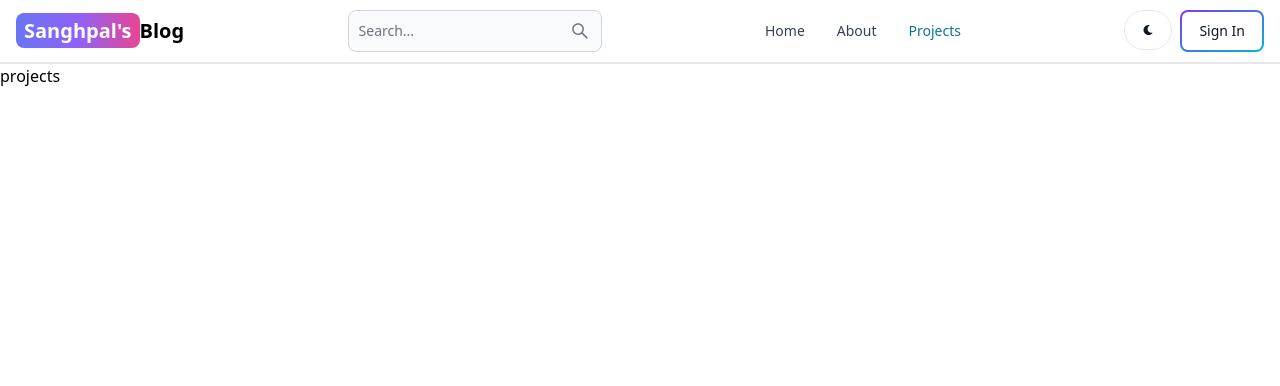
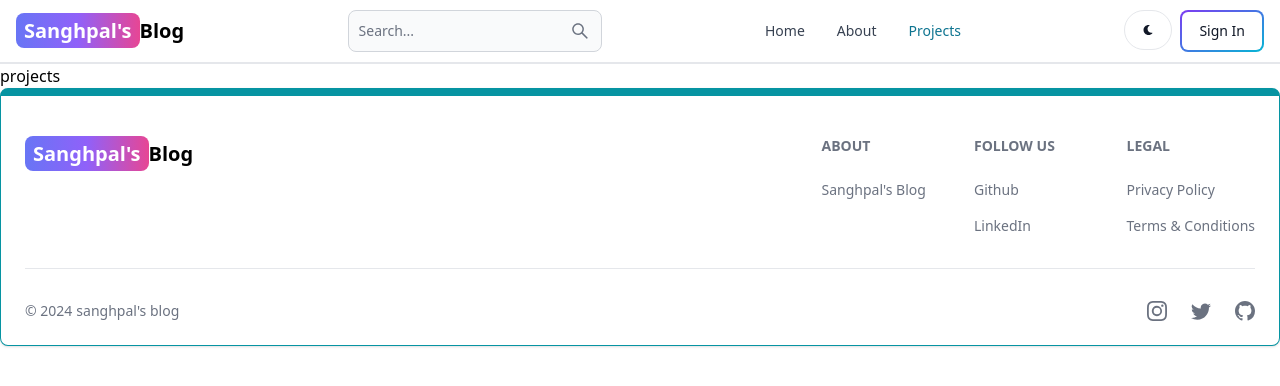
Before and after one commit to 75tyle/mern-blog, a React (Vite) app in the folder Client/: page /projects in a window 1280 px wide. Shown: the top 386 px of the page. Built offline with nearby package versions, Linux system fonts and the light colour scheme.

Commit message:
create and add the footer component

```diff
--- a/Client/src/App.jsx
+++ b/Client/src/App.jsx
@@ -7,6 +7,7 @@ import SignUp from './pages/SignUp'
 import Projects from './pages/Projects'
 import Dashboard from './pages/Dashboard'
 import Header from './components/Header'
+import FooterCom from './components/Footer'
 
 export default function App() {
   return (
@@ -20,6 +21,7 @@ export default function App() {
         <Route path='/dashboard' element={<Dashboard/>}/>
         <Route path='/projects' element={<Projects/>}/>
       </Routes>
+      <FooterCom/>
     </BrowserRouter>
   )
 }
--- /dev/null
+++ b/Client/src/components/Footer.jsx
@@ -0,0 +1,68 @@
+import { Footer } from 'flowbite-react'
+import React from 'react'
+import { Link } from 'react-router-dom'
+import {BsInstagram, BsTwitter, BsGithub} from 'react-icons/bs'
+
+export default function FooterCom() {
+  return <Footer container className='border border-t-8 border-teal-500'>
+    <div className="w-full max-w-7xl mx-auto">
+        <div className="grid w-full justify-between sm:flex md:grid-cols-1">
+            <div className="mt-5">
+            <Link to='/' className='self-center whitespace-nowrap text-lg sm:text-xl font-semibold
+            dark:text-white'>
+            <span className='px-2 py-1 bg-gradient-to-r from-indigo-500 via-purple-500
+            to-pink-500 rounded-lg text-white font-bold'>Sanghpal's</span>Blog
+             </Link>
+            </div>
+            <div className="grid grid-cols-2 gap-8  mt-4 sm:grid-cols-3 sm:gap-6">
+                <div>
+                <Footer.Title title='About' />
+                <Footer.LinkGroup col>
+                    <Footer.Link href='/about'
+                    target='_blank'
+                    rel='noopener noreferrer'>
+                        Sanghpal's Blog
+                    </Footer.Link>
+                </Footer.LinkGroup>
+                </div>
+                <div>
+                <Footer.Title title='Follow Us' />
+                <Footer.LinkGroup col>
+                    <Footer.Link href='https://github.com/75tyle'
+                    target='_blank'
+                    rel='noopener noreferrer'>
+                        Github
+                    </Footer.Link>
+                    <Footer.Link href='https://www.linkedin.com/in/sanghpal-k-8950541a2/'
+                    target='_blank'
+                    rel='noopener noreferrer'>
+                        LinkedIn
+                    </Footer.Link>
+                </Footer.LinkGroup>
+                </div>
+                <div>
+                <Footer.Title title='Legal' />
+                <Footer.LinkGroup col>
+                    <Footer.Link href='#'>
+                        Privacy Policy
+                    </Footer.Link>
+                    <Footer.Link href='#'>
+                        Terms &amp; Conditions
+                    </Footer.Link>
+                </Footer.LinkGroup>
+                </div>
+            </div>
+        </div>
+        <Footer.Divider/>
+        <div className="w-full sm:flex sm:items-center sm:justify-between">
+            <Footer.Copyright href='#' by="sanghpal's blog" year={new Date().getFullYear()}/>
+
+            <div className="flex gap-6 sm:mt-0 mt-4 sm:justify-center">
+                <Footer.Icon href='#' icon={BsInstagram}/>
+                <Footer.Icon href='#' icon={BsTwitter}/>
+                <Footer.Icon href='#' icon={BsGithub}/>
+            </div>
+        </div>
+    </div>
+  </Footer>
+}
--- a/Client/src/components/Header.jsx
+++ b/Client/src/components/Header.jsx
@@ -28,7 +28,7 @@ export default function Header() {
         <Button className='w-12 h-10 hidden sm:inline' color='gray' pill>
           <FaMoon/>
         </Button>
-        <Link to='/signin'>
+        <Link to='/sign-in'>
           <Button gradientDuoTone='purpleToBlue' outline>
             Sign In
           </Button>
```
